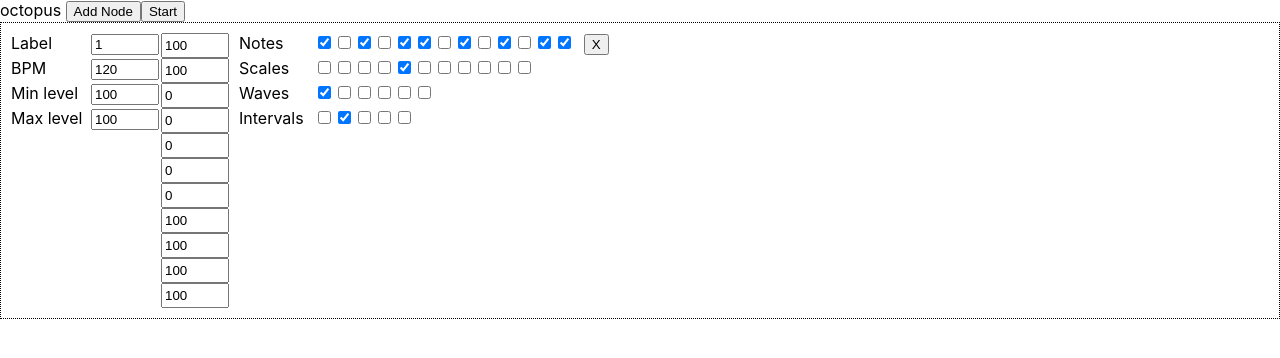
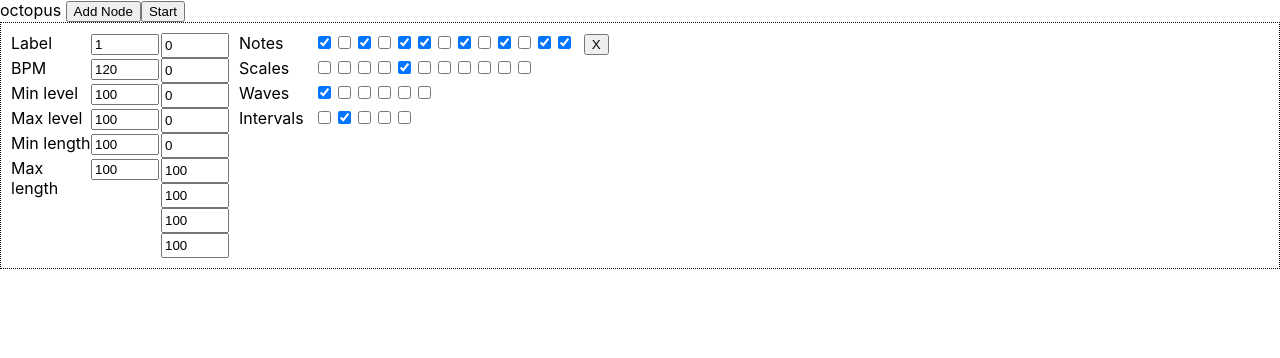
Before and after one commit to CodeKrakken/random-noise-generator, a React (Create React App) app: page / in a window 1280 px wide. Both pictures are taken after a click on the button "Add Node". Shown: the top 358 px of the page. Built offline with nearby package versions, Linux system fonts and the light colour scheme.

Commit message:
Add minLength and maxLength to inputs object

```diff
--- a/src/components/node/Node.tsx
+++ b/src/components/node/Node.tsx
@@ -69,6 +69,28 @@ export default function Node(props: props) {
       max:100,
       maxLength:3
     },
+    minLength: {
+      className: 'textbox',
+      title: 'Min length',
+      id: `minLength${i}`,
+      type: "number",
+      value: node.minNoteLength,
+      onChange: (e: any) => setNodes([nodes.slice(0, i), {...nodes[i], minNoteLength: +e.target.value}, nodes.slice(i+1)].flat()),
+      min:0,
+      max:100,
+      maxLength:3
+    },
+    maxLength: {
+      className: 'textbox',
+      title: 'Max length',
+      id: `maxLength${i}`,
+      type: "number",
+      value: node.maxNoteLength,
+      onChange: (e: any) => setNodes([nodes.slice(0, i), {...nodes[i], maxNoteLength: +e.target.value}, nodes.slice(i+1)].flat()),
+      min:0,
+      max:100,
+      maxLength:3
+    },
   }
 
   return <div
@@ -107,36 +129,6 @@ export default function Node(props: props) {
       </div>
 
       <div className="column">
-
-
-        <div className="row inner-row">
-          <input
-            className='textbox'
-            title={'min length'}
-            id={`minLength${i}`}
-            type="number"
-            min={0}
-            max={100}
-            maxLength={3}
-            value={node.minNoteLength}
-            onChange={(e) => setNodes([nodes.slice(0,i), {...nodes[i], minNoteLength: +e.target.value}, nodes.slice(i+1)].flat())}
-          />
-        </div>
-
-        <div className="row inner-row">
-          <input
-            className='textbox'
-            title={'max length'}
-            id={`maxLength${i}`}
-            type="number"
-            min={0}
-            max={100}
-            maxLength={3}
-            value={node.maxNoteLength}
-            onChange={(e) => setNodes([nodes.slice(0,i), {...nodes[i], maxNoteLength: +e.target.value}, nodes.slice(i+1)].flat())}
-          />
-        </div>
-
         <div className="row inner-row">
           <input
             className='textbox'
```
